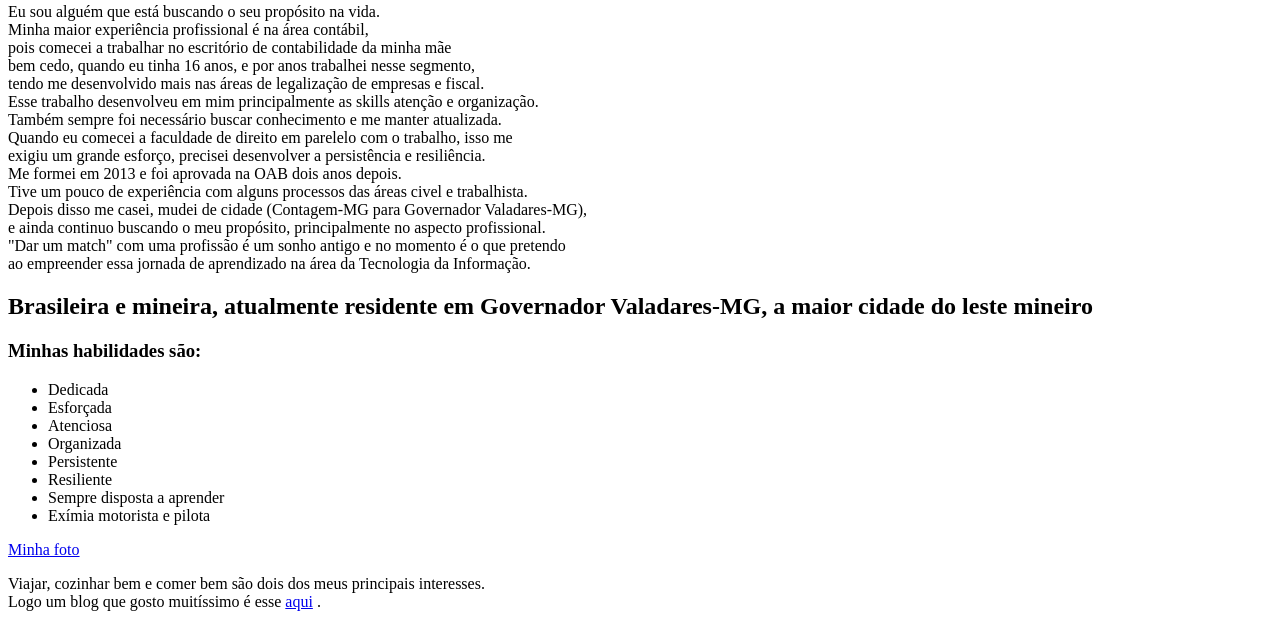
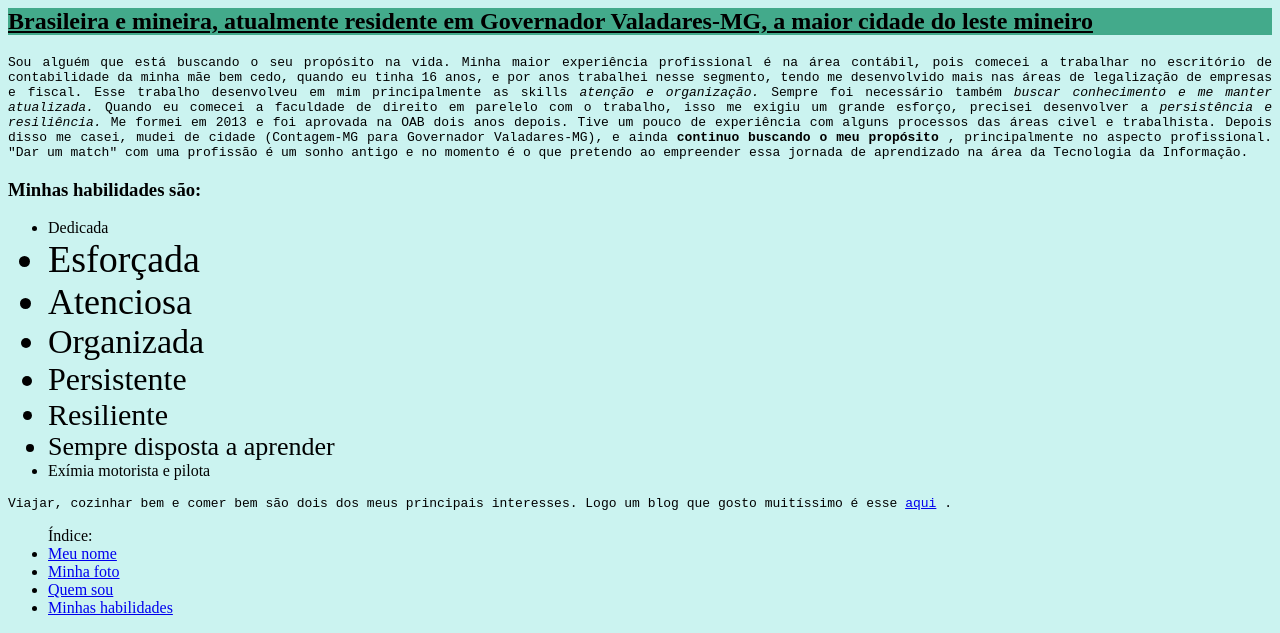
Before and after one commit to devylle/Portf-lio, a plain HTML site: page index.html in a window 1280 px wide. Shown: the part 645-1278 px from the top of the page. Drawn offline with Linux system fonts and the light colour scheme.

Commit message:
altera estilo do portfolio

```diff
--- a/index.html
+++ b/index.html
@@ -5,46 +5,55 @@
     <meta http-equiv="X-UA-Compatible" content="IE=edge">
     <meta name="viewport" content="width=device-width, initial-scale=1.0">
     <title>Portfólio de Renata Costa</title>
+
+<link rel="stylesheet" href="style.css">
 </head>
 <body>
-    <h1> Renata Kelly da Silveira Costa</h1>
+    <h1 id="Meu-nome"> Renata Kelly da Silveira Costa</h1>
 
     <img id="Minha-Foto" src="WhatsApp Image 2022-04-05 at 09.03.54.jpeg" width="350" alt="Foto de Renata sorrindo">
 
-    <p> Eu sou alguém que está buscando o seu propósito na vida. <br>
-        Minha maior experiência profissional é na área contábil, <br>
-        pois comecei a trabalhar no escritório de contabilidade da minha mãe <br>
-        bem cedo, quando eu tinha 16 anos, e por anos trabalhei nesse segmento, <br>
-        tendo me desenvolvido mais nas áreas de legalização de empresas e fiscal. <br>
-        Esse trabalho desenvolveu em mim principalmente as skills atenção e organização. <br>
-        Também sempre foi necessário buscar conhecimento e me manter atualizada. <br>
-        Quando eu comecei a faculdade de direito em parelelo com o trabalho, isso me <br>
-        exigiu um grande esforço, precisei desenvolver a persistência e resiliência. <br>
-        Me formei em 2013 e foi aprovada na OAB dois anos depois. <br>
-        Tive um pouco de experiência com alguns processos das áreas civel e trabalhista. <br>
-        Depois disso me casei, mudei de cidade (Contagem-MG para Governador Valadares-MG), <br>
-        e ainda continuo buscando o meu propósito, principalmente no aspecto profissional. <br>
-        "Dar um match" com uma profissão é um sonho antigo e no momento é o que pretendo <br>
+    <h2> Brasileira e mineira, atualmente residente em Governador Valadares-MG, a maior cidade do leste mineiro</h2>
+
+    <p id="Quem-sou"> <strong1> Sou alguém que está buscando o seu propósito na vida. </strong1>
+        Minha maior experiência profissional é na área contábil,
+        pois comecei a trabalhar no escritório de contabilidade da minha mãe
+        bem cedo, quando eu tinha 16 anos, e por anos trabalhei nesse segmento,
+        tendo me desenvolvido mais nas áreas de legalização de empresas e fiscal.
+        Esse trabalho desenvolveu em mim principalmente as skills <em> atenção e organização.</em>
+        Sempre foi necessário também <em> buscar conhecimento e me manter atualizada.</em>
+        Quando eu comecei a faculdade de direito em parelelo com o trabalho, isso me
+        exigiu um grande esforço, precisei desenvolver a <em> persistência e resiliência. </em>
+        Me formei em 2013 e foi aprovada na OAB dois anos depois.
+        Tive um pouco de experiência com alguns processos das áreas civel e trabalhista.
+        Depois disso me casei, mudei de cidade (Contagem-MG para Governador Valadares-MG),
+        e ainda <strong>continuo buscando o meu propósito</strong> , principalmente no aspecto profissional.
+        "Dar um match" com uma profissão é um sonho antigo e no momento é o que pretendo
         ao empreender essa jornada de aprendizado na área da Tecnologia da Informação.
     </p>
 
-    <h2> Brasileira e mineira, atualmente residente em Governador Valadares-MG, a maior cidade do leste mineiro</h2>
 
-    <h3>Minhas habilidades são:</h3>
+
+    <h3 id="Minhas-habilidades">Minhas habilidades são:</h3>
     <ul>
-        <li>Dedicada</li>
-        <li>Esforçada</li>
-        <li>Atenciosa</li>
-        <li>Organizada</li>
-        <li>Persistente</li>
-        <li>Resiliente</li>
-        <li>Sempre disposta a aprender</li>
-        <li>Exímia motorista e pilota</li>
+        <li id="d">Dedicada</li>
+        <li id="e">Esforçada</li>
+        <li id="a">Atenciosa</li>
+        <li id="o">Organizada</li>
+        <li id="p">Persistente</li>
+        <li id="r">Resiliente</li>
+        <li id="s">Sempre disposta a aprender</li>
+        <li id="m">Exímia motorista e pilota</li>
     </ul>
 
-    <p><a href="#Minha-Foto"> Minha foto </a></p>
+    <p>Viajar, cozinhar bem e comer bem são dois dos meus principais interesses.
+    Logo um blog que gosto muitíssimo é esse <a href="https://www.tastemade.com.br/" target="blank">aqui</a> .</p>
 
-    <p>Viajar, cozinhar bem e comer bem são dois dos meus principais interesses. <br>
-    Logo um blog que gosto muitíssimo é esse <a href="https://www.tastemade.com.br/" target="blank">aqui</a> .</p>
+    <ul> Índice:
+        <li><a href="#Meu-nome"> Meu nome</a></li>
+        <li><a href="#Minha-Foto"> Minha foto </a></li>
+        <li><a href="#Quem-sou"> Quem sou </a></li>
+        <li><a href="#Minhas-habilidades"> Minhas habilidades</a></li>
+    </ul>
 </body>
 </html>
--- /dev/null
+++ b/style.css
@@ -0,0 +1,43 @@
+<style>
+
+
+#d {font-size: 40px;}
+
+#e {font-size: 38px;}
+
+#a {font-size: 36px;}
+
+#o {font-size: 34px;}
+
+#p {font-size: 32px;}
+
+#r {font-size: 30px;}
+
+#s {font-size: 28px;}
+
+#s {font-size: 26px;}
+
+
+body{
+    background-color: rgb(203, 243, 240);
+}
+
+h1 {
+    background-color: rgb(67, 170, 139);
+    text-align: center;
+    font-family: cursive;
+
+}
+
+h2 {text-decoration: underline;
+    background-color: rgb(67, 170, 139)
+}
+
+p {text-align: justify;
+    font-family: monospace;}
+
+
+
+
+
+</style>
```
